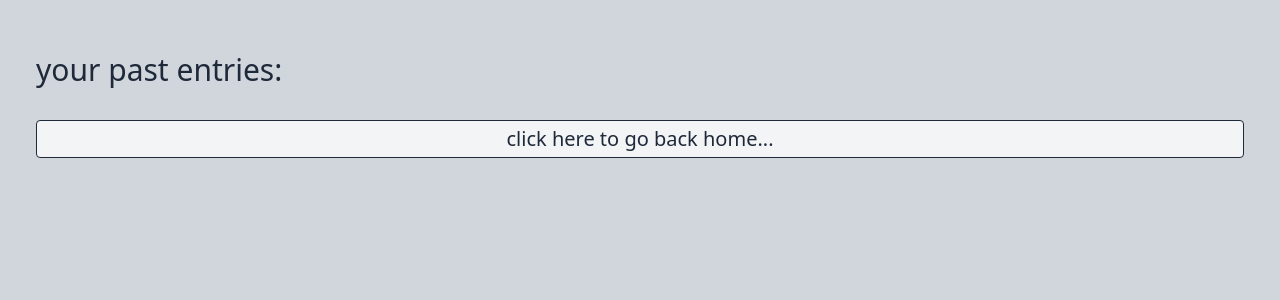
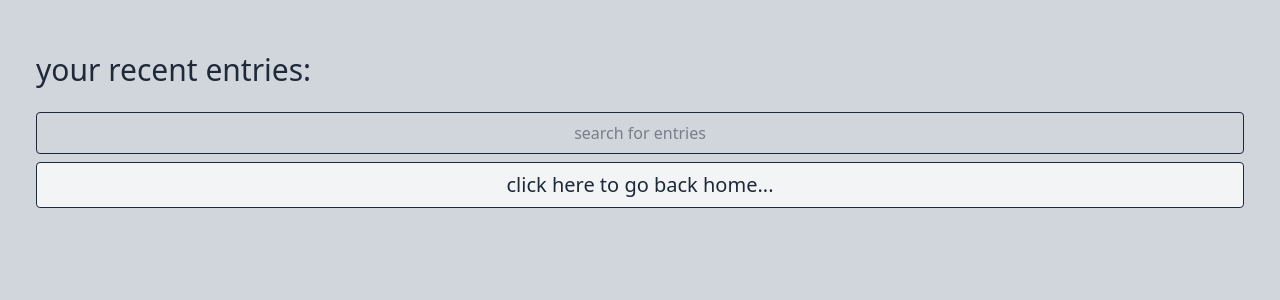
Before and after one commit to remysedlak/tailwind-journal, a React (Vite) app: page /entries in a window 1280 px wide. Shown: the top 300 px of the page. Built offline with nearby package versions, Linux system fonts and the light colour scheme.

Commit message:
beautiful search engine for journal entries. conditional processing of recent entries of search results.

```diff
--- a/src/components/EntryCard.jsx
+++ b/src/components/EntryCard.jsx
@@ -2,15 +2,11 @@ import React from 'react';
 
 function EntryCard({ title, content, date, onDelete }) {
   return (
-    <li className="bg-gray-100 flex flex-col entry-card border text-lg justify-left p-2 rounded">
-      <div className="flex flex-col justify-left">
+    <li className="bg-gray-100 flex flex-col entry-card border text-lg p-2 rounded">
         <h2>title: {title}</h2>
         <p>text: {content}</p>
         <p>date: {date}</p>
-
-      </div>
     </li>
-
   );
 }
 export default EntryCard;
--- a/src/components/PastEntries.jsx
+++ b/src/components/PastEntries.jsx
@@ -2,19 +2,19 @@ import React from 'react'
 import EntryCard from './EntryCard'
 
 const PastEntries = ({ entries }) => {
+    const recentEntries = entries.slice(-3).reverse();
     return (
-    <ul className="text-md gap-y-2 flex-grid">
-        {entries.map((entry, index) => (
+        <>
+            {recentEntries.map((entry, index) => (
                 <EntryCard
                     key={index}
                     title={entry.title}
                     content={entry.text}
                     date={entry.date}
-            onDelete={() => deleteEntry(index)}
+                    onDelete={() => deleteEntry(entries.length - 3 + index)}
                 />
             ))}
-    </ul>
-
+        </>
     );
 };
 export default PastEntries;
--- a/src/pages/Entries.jsx
+++ b/src/pages/Entries.jsx
@@ -16,6 +16,10 @@ const Entries = () => {
             const savedEntries = localStorage.getItem("journalEntries");
             return savedEntries ? JSON.parse(savedEntries) : [];
           });
+
+    const [isSearching, setSearching] = useState(false);
+    const [searchQuery, setSearchQuery] = useState("");
+
     const deleteEntry = (index) => {
         const updatedEntries = entries.filter((_, i) => i !== index);
         setEntries(updatedEntries);
@@ -23,10 +27,37 @@ const Entries = () => {
 
     return(
       <div className="flex flex-col items-centers p-5 m-4 ">
-          <h1 className="mt-4 text-3xl pb-4">your past entries:</h1>
-          <PastEntries
-          entries={entries}/>
-          <button className="justify-bottom border bg-gray-100  rounded text-center mt-4 text-xl p-1 hover:bg-blue-200"
+          {/* title */}
+          <h1 className="mt-4 text-3xl pb-4">{isSearching ? `Search results: `+ searchQuery: `your recent entries:`}</h1>
+          {/* shows recent entries or search results */}
+          {isSearching ? entries.filter((entry) => entry.title.toLowerCase().includes(searchQuery.toLowerCase())).map((entry, index) => (
+            <EntryCard
+                key={index}
+                title={entry.title}
+                content={entry.text}
+                date={entry.date}
+                onDelete={() => deleteEntry(index)}
+            />
+          )) : entries.slice(-3).reverse().map((entry, index) => (
+            <EntryCard
+                key={index}
+                title={entry.title}
+                content={entry.text}
+                date={entry.date}
+                onDelete={() => deleteEntry(entries.length - 3 + index)}
+            />
+          ))}
+
+          {/* search bar */}
+          <input
+            type="text"
+            placeholder="search for entries"
+            value={searchQuery}
+            onChange={(e) =>{ setSearchQuery(e.target.value); searchQuery == '' ? setSearching(true): setSearching(false);}}
+            className="p-2 border rounded mt-2 text-center"
+          />
+          {/* nav button */}
+          <button className="justify-bottom border bg-gray-100 rounded text-center mt-2 text-xl p-2 hover:bg-blue-200"
             onClick={goToHomePage}>
             click here to go back home...
           </button>
```
Lines whose indentation alone changed are shown as unchanged.
